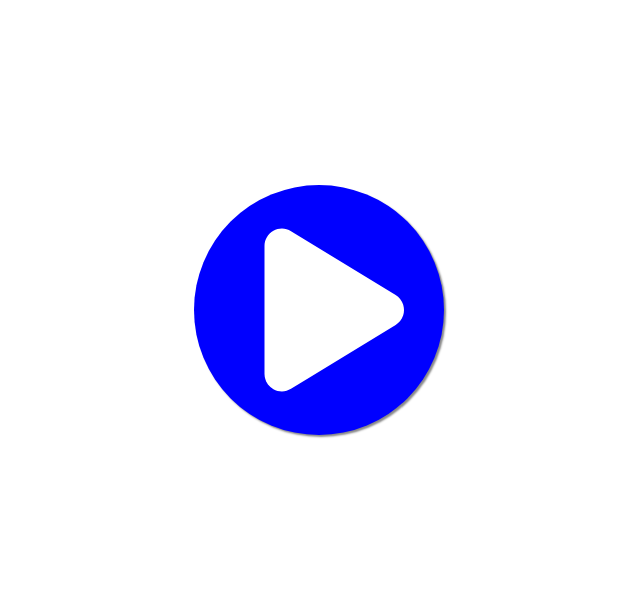
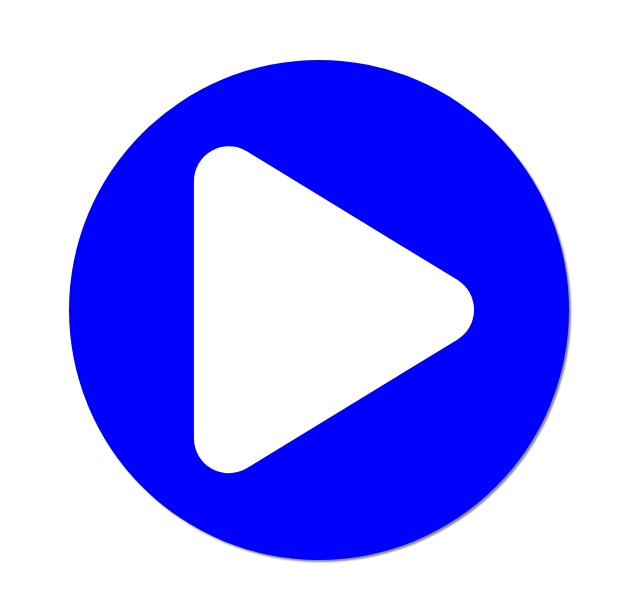
Before and after one commit to spekkionu/boo, a plain HTML site: page index.html in a window 1280 px wide. Shown: the part 130-732 px from the top of the page, without its empty margins (361-1001 px from the left). Drawn offline with Linux system fonts and the light colour scheme.

Commit message:
make button bigger

```diff
--- a/index.html
+++ b/index.html
@@ -23,8 +23,8 @@
                 color: white;
                 border-radius: 50%;
                 max-width:100%;
-                width: 250px;
-                height: 250px;
+                width: 500px;
+                height: 500px;
                 display: flex;
                 justify-content: center;
                 align-items: center;
```
